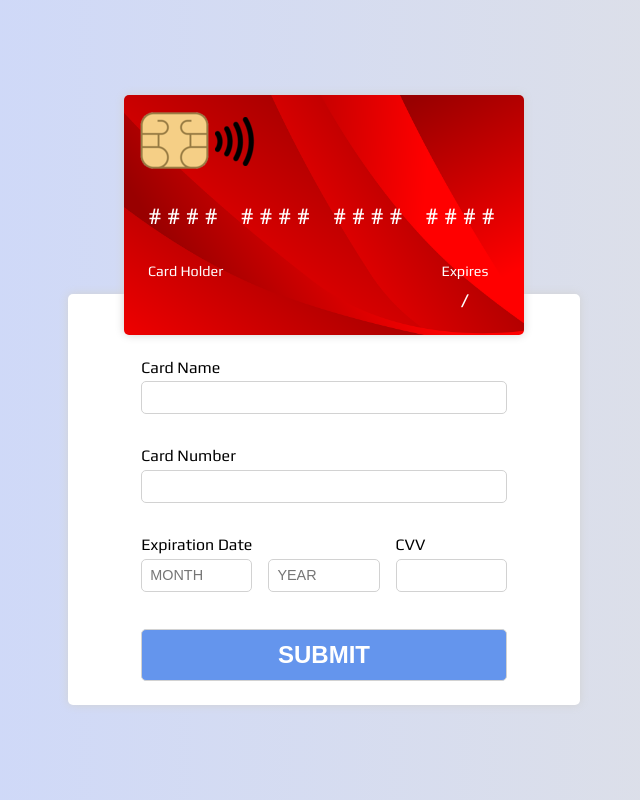
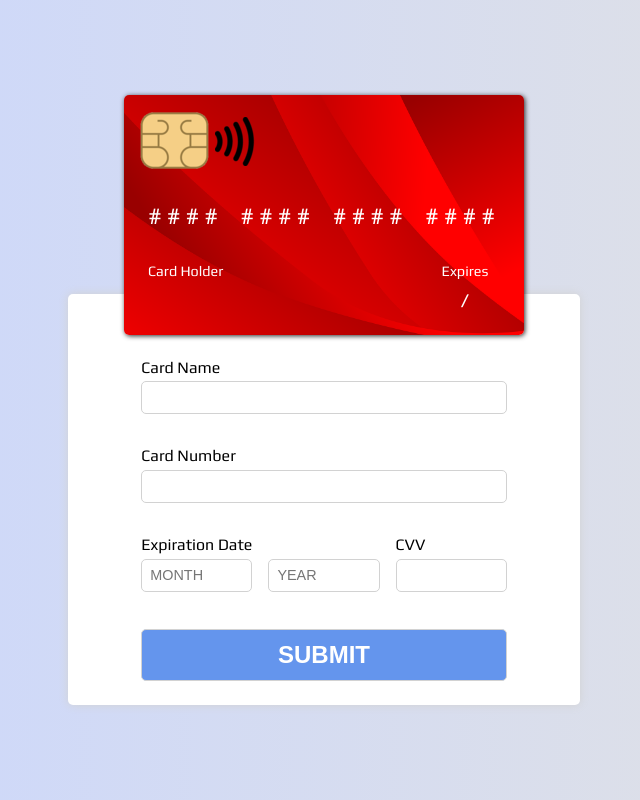
Before and after one commit to jseguraweb/credit-card, a plain HTML site: page index.html in a window 1280 px wide. Shown: the whole page, without its empty margins (316-956 px from the left). Drawn offline with Linux system fonts and the light colour scheme.

Commit message:
add box shadow to the card

```diff
--- a/style.css
+++ b/style.css
@@ -40,7 +40,7 @@ body {
     background-image: url('./img/muster6.png');
     background-repeat: no-repeat;
     background-size: cover;
-    box-shadow: 0px 0px 10px rgb(210, 210, 210);
+    box-shadow: 1px 1px 5px rgb(41, 41, 41);
     border-radius: 5px;
     display: grid;
     grid-gap: 0.5rem;
```
